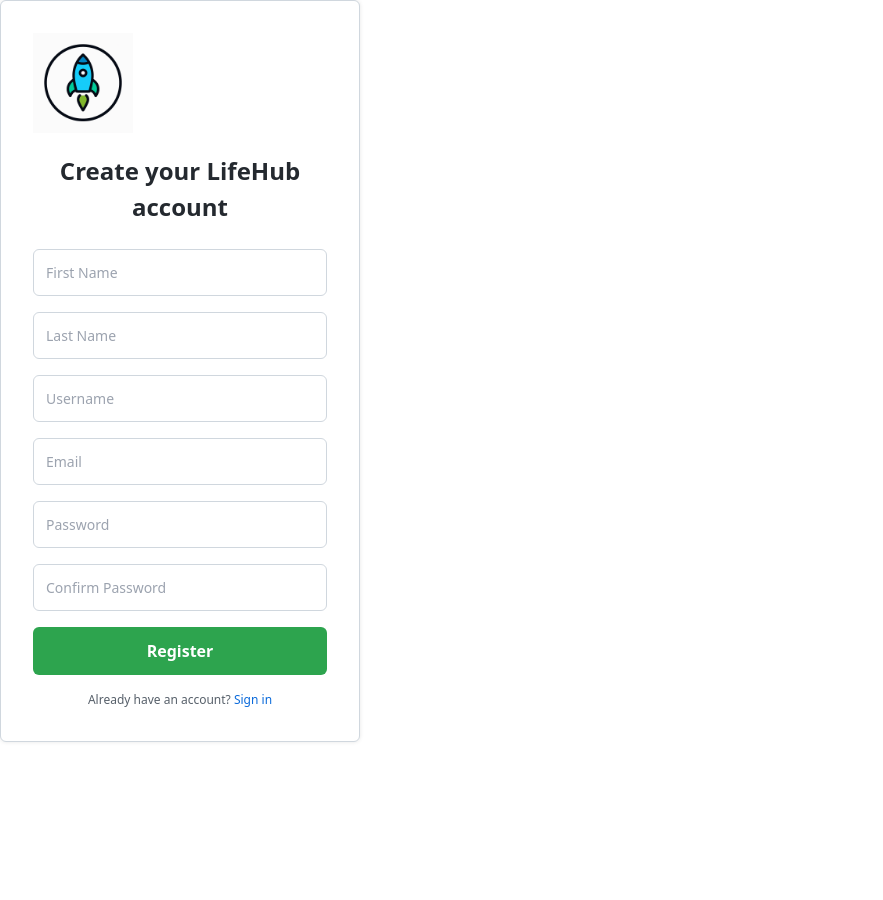
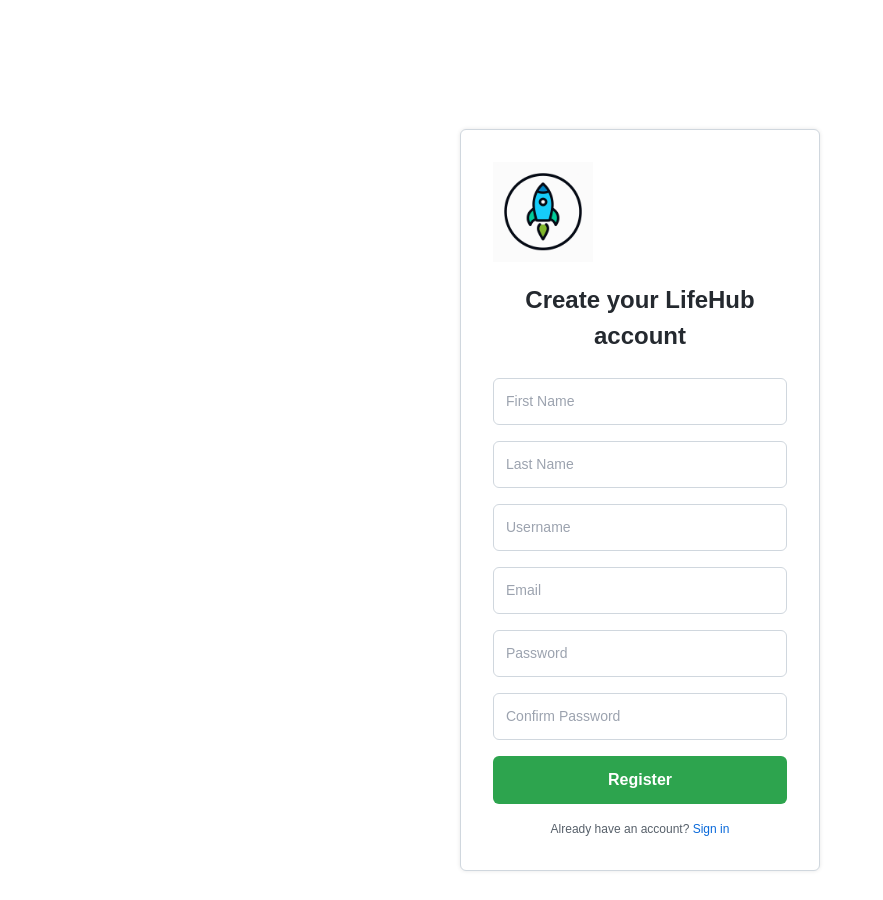
Before and after one commit to luidji95/LifeHub, a React (Vite) app: page / in a window 1280 px wide. Shown: the whole page, without its empty margins (0-883 px from the left). Before the commit the page ends 800 px from the top, so only its background shows below. Built offline with nearby package versions, Linux system fonts and the light colour scheme.

Commit message:
css added

```diff
--- a/src/App.css
+++ b/src/App.css
@@ -83,5 +83,5 @@ button {
   display: flex;
   justify-content: center;
   align-items: center;
-  margin-top: 200px;
+  margin-top: 100px;
 }
--- a/src/App.tsx
+++ b/src/App.tsx
@@ -5,6 +5,7 @@ import { useContext } from "react";
 import { useSyncProfile } from "./hooks/useSyncProfile";
 import Dashboard from "./Dashboard/dashboard";
 import Authentication from "./Authentication/Auth";
+import "./App.css";
 
 const AppContent = () => {
   const { user, loading } = useContext(AuthContext);
```
